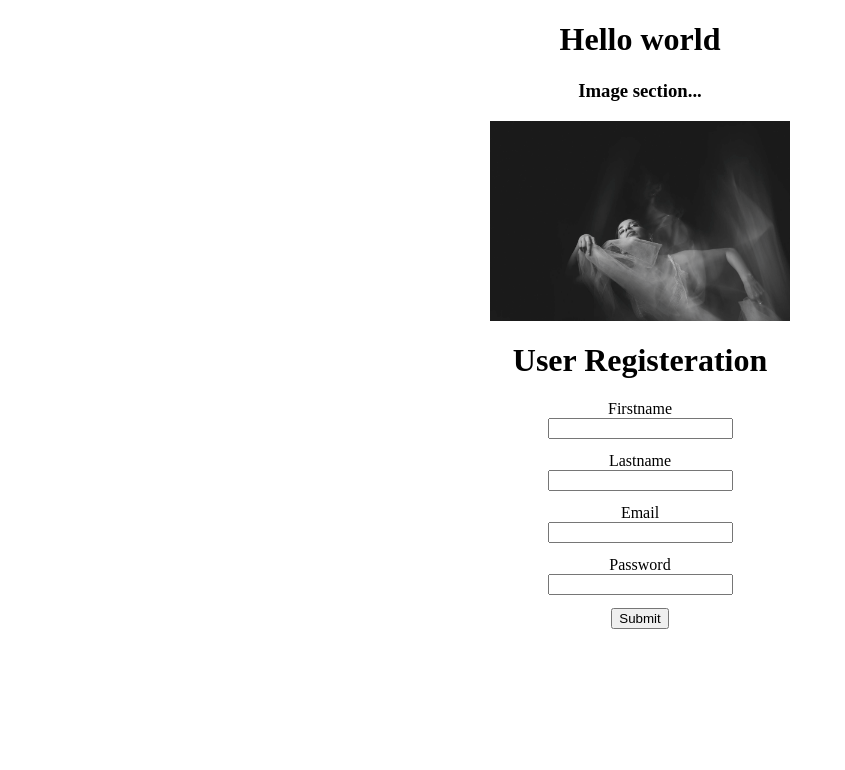
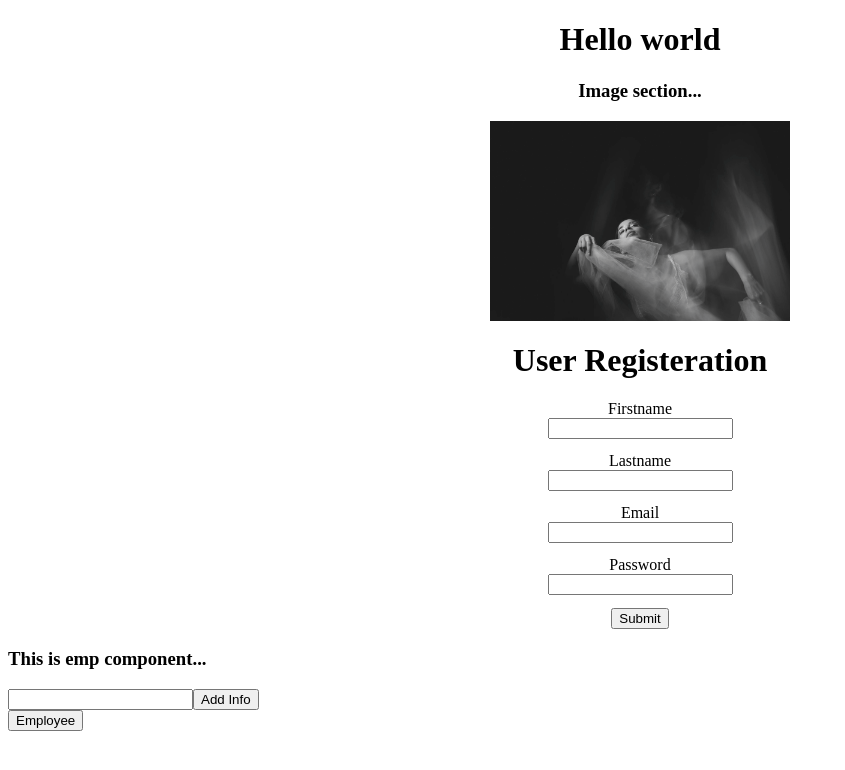
Before and after one commit to MehrCodeLand/hello-app, an Angular app: page / in a window 1280 px wide. Shown: the top 770 px of the page, without its empty margins (0-845 px from the left). Built offline with nearby package versions, Linux system fonts and the light colour scheme.

Commit message:
start routings

```diff
--- a/src/app/app.component.html
+++ b/src/app/app.component.html
@@ -1,3 +1,4 @@
  <h1>Hello world</h1>
  <n-image></n-image>
  <app-form-component></app-form-component>
+ <app-emp-info></app-emp-info>
--- /dev/null
+++ b/src/app/data.service.ts
@@ -0,0 +1,21 @@
+import { Injectable } from '@angular/core';
+
+@Injectable({
+  providedIn: 'root'
+})
+export class DataService {
+
+
+  info1: string[] = ['mehrshad' , 'i12312ds' , 'asadi']
+
+  getInfo1():string[]{
+    return this.info1
+  }
+
+  addInfo(info: any){
+    this.info1.push(info);
+
+    return this.info1 ;
+  }
+  constructor() { }
+}
--- a/src/app/emp-info/emp-info.component.html
+++ b/src/app/emp-info/emp-info.component.html
@@ -1,9 +1,14 @@
 <h3>This is emp component...</h3>
-<button type="button" name="button" (click)='getInfo1()'>Employee1</button>
+
+<form #frm = "ngForm" (ngSubmit)="updateInfo(frm)">
+    <div class="">
+        <input type="text" name="location" value="" ngModel>
+        <button type="submit" name="button">Add Info</button>
+    </div>
+</form>
+
+
+<button type="button" name="button" (click)="getInfoFormService1()">Employee</button>
 <ul class="list-group">
-    <li *ngFor = "let info of infoRec1" class="list-group-items"> {{info}}</li>
+    <li *ngFor = "let info of infoRecived1" class="list-group-info">{{info}}</li>
 </ul>
-<pre></pre>
-
-<h1>{{hiValue}}</h1>
-<h3>{{time}}</h3>
--- a/src/app/emp-info/emp-info.component.ts
+++ b/src/app/emp-info/emp-info.component.ts
@@ -1,32 +1,28 @@
 import { Component, OnInit } from '@angular/core';
 import { RecordsService } from '../records.service';
+import { DataService } from '../data.service';
+
 @Component({
   selector: 'app-emp-info',
   templateUrl: './emp-info.component.html',
   styleUrls: ['./emp-info.component.css'],
-  providers: [RecordsService]
+  providers: [DataService]
 })
 export class EmpInfoComponent implements OnInit {
 
 
-  infoRec1: string[] = [];
-  infoRec2: string[] = [];
-  infoRec3: string[] = [];
-  time : string = this.rservices.sayTime().toString();
-  hiValue: string = this.rservices.sayHi();
+  infoRecived1: string[] = [];
+  // infoRecived2: string[] = [];
+  // infoRecived3: string[] = [];
 
-  getInfo1(){
-    this.infoRec1 = this.rservices.getInfo1()
+  getInfoFormService1(){
+    this.infoRecived1 = this.rservices.getInfo1()
   }
 
-  SayHi(){
-    this.hiValue = this.rservices.sayHi()
+  updateInfo(frm:any){
+    this.rservices.addInfo(frm.value.location)
   }
-
-  SayTime(){
-    this.time = this.rservices.sayTime().toString()
-  }
-  constructor(private rservices: RecordsService) { }
+  constructor(private rservices: DataService) { }
 
   ngOnInit(): void {}
 }
```
Also changed, not shown: 1 other file (tests, documents, lock files or other folders).
